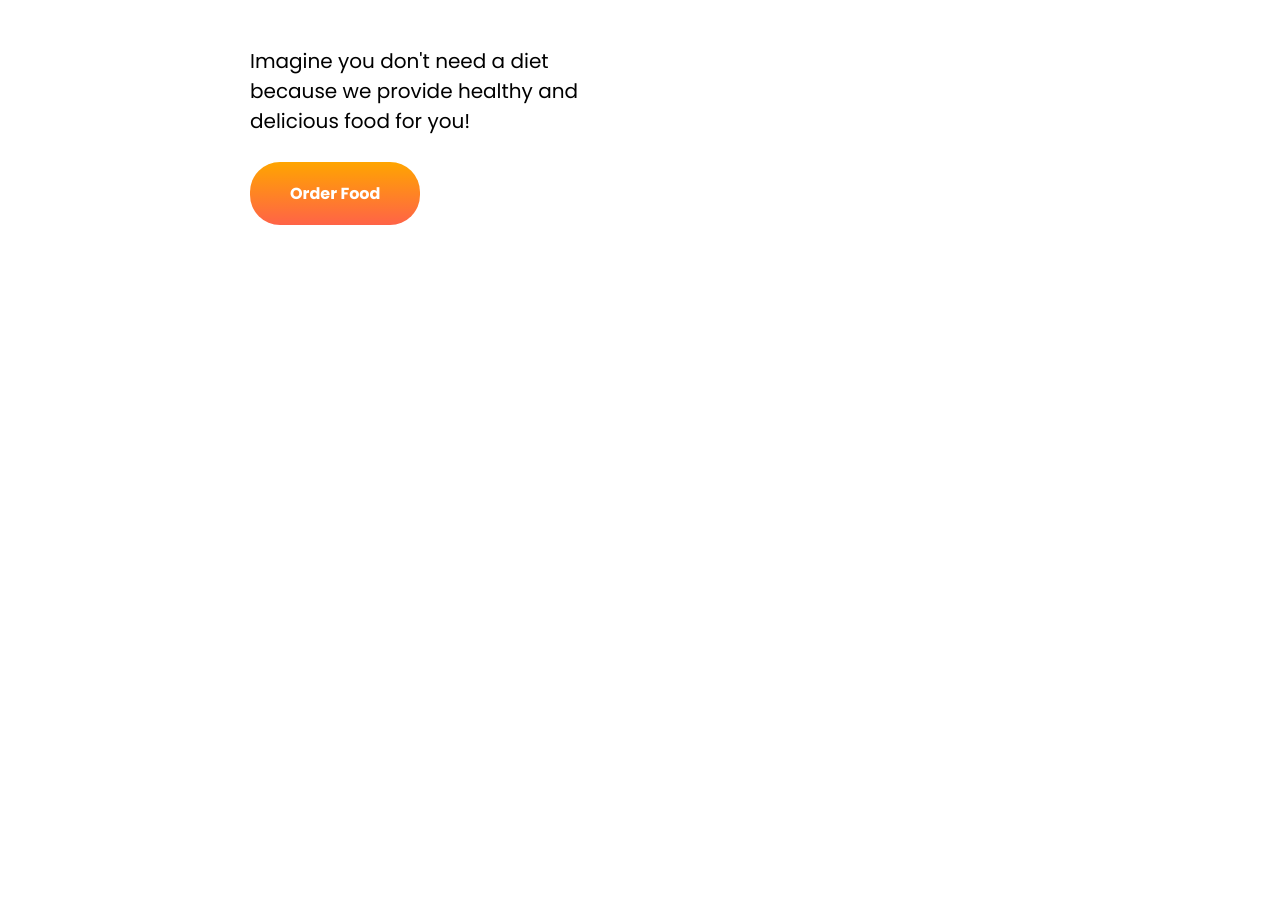
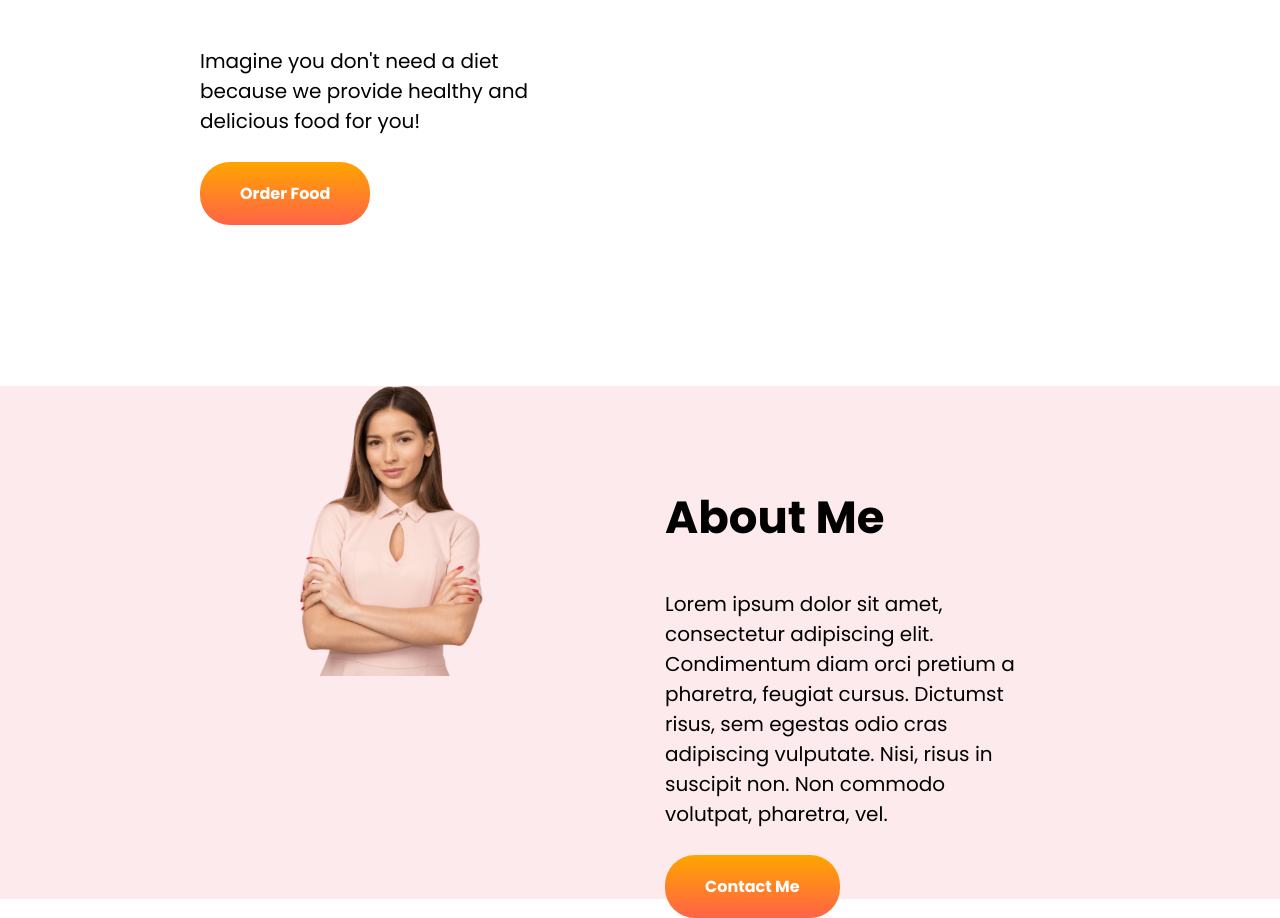
Before and after one commit to alislamrimon/Food-Network, a plain HTML site: page index.html in a window 1280 px wide. Shown: the part 806-1724 px from the top of the page. Before the commit the page ends 1031 px from the top, so only its background shows below. Drawn offline with Linux system fonts and the light colour scheme.

Commit message:
second-commit

```diff
--- a/index.html
+++ b/index.html
@@ -19,7 +19,7 @@
             <p>Imagine you don't need a diet because we provide
                 healthy and delicious food for you!
             </p><br>
-            <a class="order-button" target="blank" href="https://github.com/alislamrimon">Order Food</a>
+            <a class="order-button" target="blank" href="https://github.com/alislamrimon/Food-Network">Order Food</a>
         </div>
 
         <div class="top-div-widthimg">
@@ -27,6 +27,30 @@
         </div>
     </section>
 
+
+
+    <section class="second-divition">
+        <div class="second-divition-width-img">
+            <img src="images/female/Person Image.png" alt="">
+
+        </div>
+        <div class="second-divition-width">
+            <h2>About Me</h2>
+            <p>
+                Lorem ipsum dolor sit amet, consectetur adipiscing
+                elit. Condimentum diam orci pretium a pharetra,
+                feugiat cursus. Dictumst risus, sem egestas odio cras
+                adipiscing vulputate. Nisi, risus in suscipit non. Non
+                commodo volutpat, pharetra, vel.
+            </p> <br>
+            <a class="order-button" target="blank" href="https://github.com/alislamrimon/Food-Network">Contact Me</a>
+
+        </div>
+
+    </section>
+
+
+
 </body>
 
 </html>
--- a/style.css
+++ b/style.css
@@ -25,8 +25,9 @@ p{
 }
 .top-div-width {
     width: 50%;
-    padding-left: 250px;
+    padding-left: 200px;
     padding-top: 100px;
+    padding-bottom: 180px;
 }
 .top-div-widthimg{
     width: 50%;
@@ -36,3 +37,28 @@ p{
     width: 90%;
 
 }
+
+
+
+
+
+h2{
+    font-size: 45px;
+}
+.second-divition-width-img{
+    width: 50%;
+    padding-left: 300px;
+}
+.second-divition-width-img img{
+    width: 50%;
+}
+.second-divition-width{
+    width: 50%;
+    padding-top: 60px;
+    padding-right: 250px;
+}
+.second-divition{
+    background-image: url(images/shapes/Frame\ 58.jpg);
+    background-repeat: no-repeat;
+
+}
```
